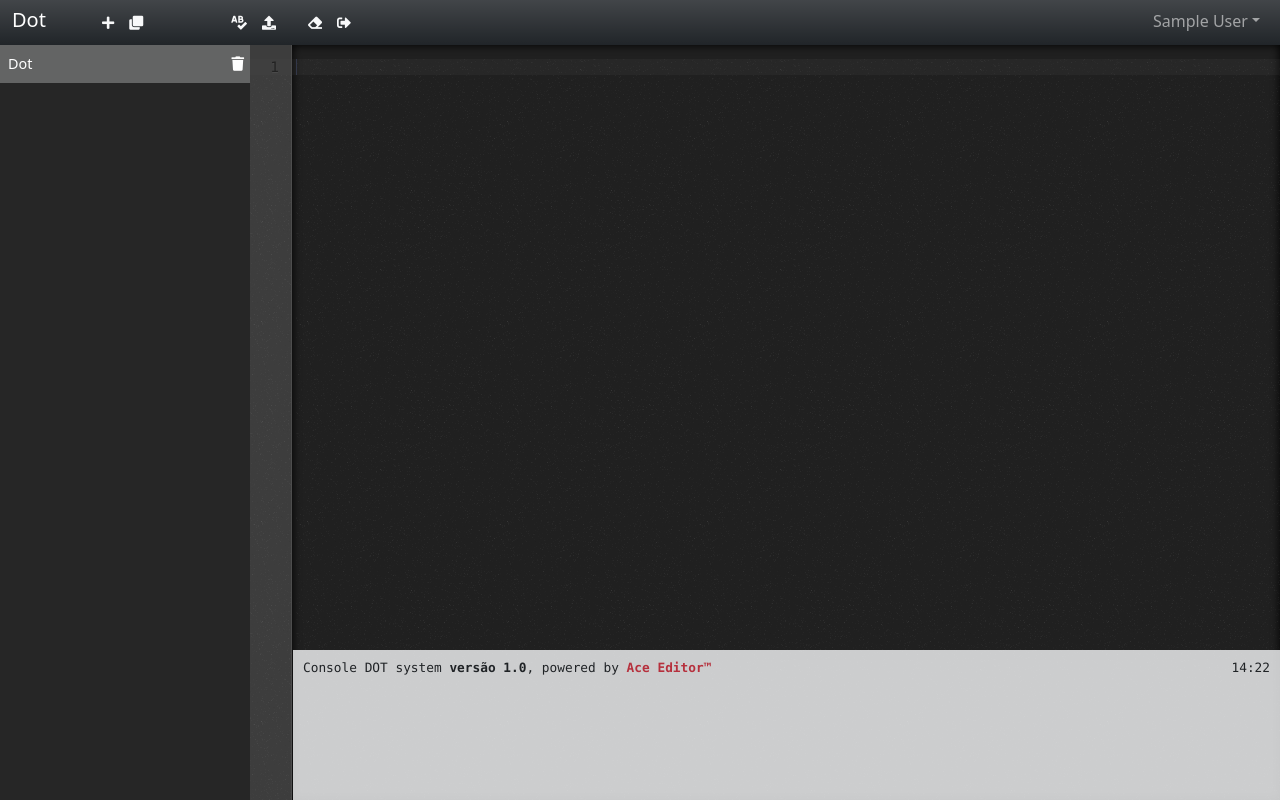
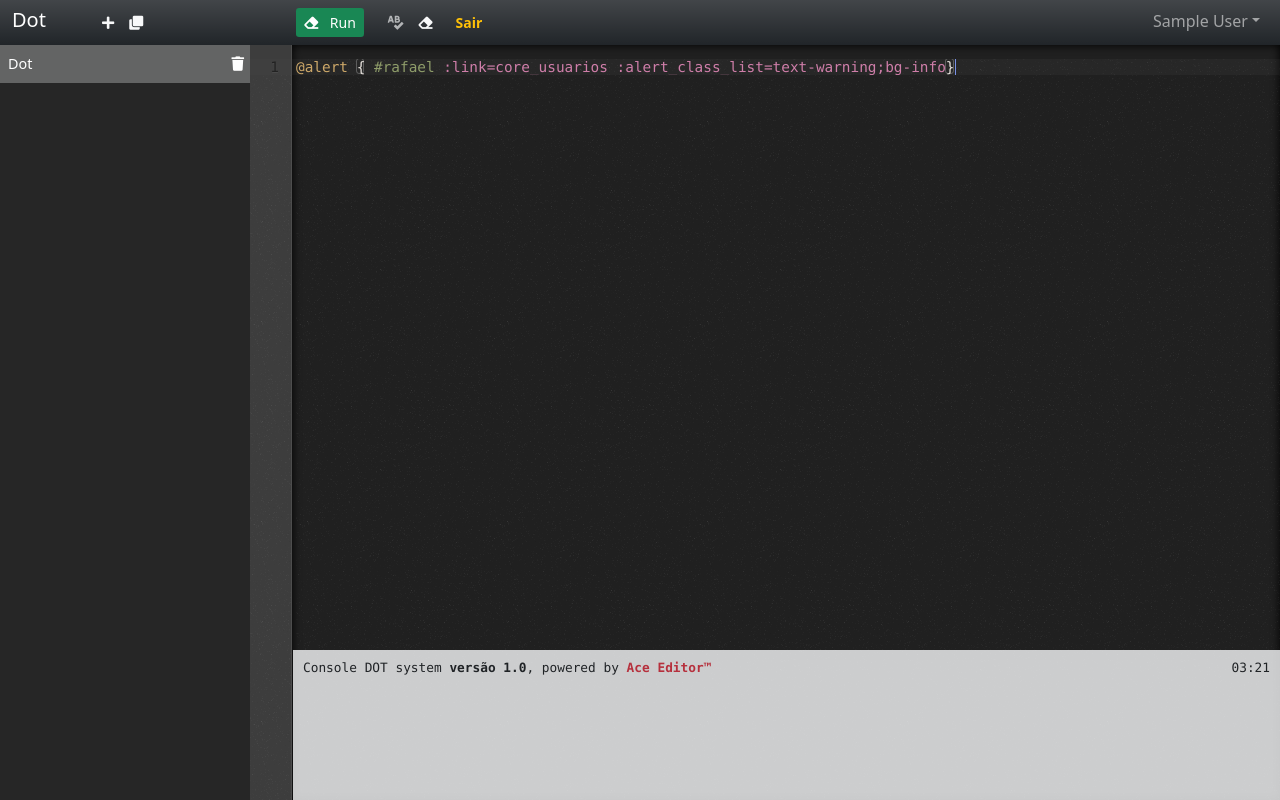
Before and after one commit to castelhano/dot, a Django app: page /console in a window 1280 px wide. Run offline with Django 3.2, Linux system fonts and the light colour scheme; the visitor is signed in with stand-in values (Sample User, id 1); some libraries are stand-ins or nearby versions.

Commit message:
Ajustes console

```diff
--- a/dot/app/core/docs.py
+++ b/dot/app/core/docs.py
@@ -5,7 +5,7 @@ from django.contrib import messages
 
 @login_required
 def docs(request):
-    return render(request,'core/docs/docs.html')
+    return render(request,'core/docs/core.html')
 
 @login_required
 def issues(request):
--- a/dot/app/core/views.py
+++ b/dot/app/core/views.py
@@ -5,6 +5,7 @@ from django.contrib import auth, messages
 from django.contrib.auth.models import User, Group, Permission
 from .models import Empresa, Log, Alerta
 from .forms import EmpresaForm, UserForm, GroupForm
+from datetime import datetime
 from django.http import HttpResponse
 from django.core import serializers
 from json import dumps
@@ -74,8 +75,13 @@ def run_script(request):
 
 @login_required
 def console(request):
-    c = '<span>Console DOT system <b>versão 1.0</b>, powered by <a href="https://ace.c9.io/" target="_blank" class="text-danger fw-bold text-decoration-none">Ace Editor&trade;</a></span><span>14:22</span>'
-    return render(request,'core/console.html',{'console':[c]})
+    h = datetime.now().strftime('%H:%M')
+    c = f'<p class="m-0 d-flex justify-content-between"><span>Console DOT system <b>versão 1.0</b>, powered by <a href="https://ace.c9.io/" target="_blank" class="text-danger fw-bold text-decoration-none">Ace Editor&trade;</a></span><span>{h}</span></p>'
+    if request.method == 'POST':
+        from .console import Run
+        r = Run(request.POST['script'])
+        c += f'<p class="m-0 d-flex justify-content-between">{r}<span>{h}</span></p>'
+    return render(request,'core/console.html',{'console':c})
 
 
 # METODOS ADD
--- a/dot/templates/core/console.html
+++ b/dot/templates/core/console.html
@@ -8,16 +8,19 @@
     <button type="button" class="btn btn-sm btn-outline-light border-0"><i class="fas fa-clone"></i></button>
   </div>
 </li>
-<li class="nav-item ms-5">
-  <div class="btn-group ms-4" role="group">
-    <button type="button" class="btn btn-sm btn-outline-light border-0"><i class="fas fa-spell-check"></i></button>
-    <button type="button" class="btn btn-sm btn-outline-light border-0"><i class="fas fa-upload"></i></button>
-  </div>
+<li class="nav-item" style="margin-left:145px;">
+  <form id="script_form" action="{% url 'console' %}" method="POST" autocomplete="off" onsubmit="return submitForm();">
+    {% csrf_token %}
+    <button type="submit" class="btn btn-sm btn-success border-0" title="Rodar Script"><i class="fas fa-eraser me-2"></i> Run</button>
+    <input type="hidden" id="id_script" name="script" value="">
+    <input type="hidden" id="id_console" name="console" value="">
+  </form>
 </li>
 <li class="nav-item">
   <div class="btn-group ms-3" role="group">
-    <a href="{% url 'console' %}" id="clear" class="btn btn-sm btn-outline-light border-0" title="Reverter Alterações"><i class="fas fa-eraser"></i></a>
-    <a href="{% url 'index' %}" id="home" class="btn btn-sm btn-outline-light border-0" title="Salvar e Fechar"><i class="fas fa-sign-out-alt"></i></a>
+    <button type="button" class="btn btn-sm btn-outline-light border-0" disabled><i class="fas fa-spell-check"></i></button>
+    <a href="{% url 'console' %}" id="clear" class="btn btn-sm btn-outline-light border-0" title="Reiniciar Console"><i class="fas fa-eraser"></i></a>
+    <a href="{% url 'index' %}" id="home" class="btn btn-sm btn-outline-warning px-3 border-0 fw-bold" title="Salvar e Fechar">Sair</a>
   </div>
 </li>
 {% endblock%}
@@ -39,12 +42,12 @@
   var SHORTCUT_MAP = {};
   function eventHandler(e){
     {% include '_component/script/global_handler.js' %}
-    else{
-      // let cadastro = false;
-      // try{cadastro = document.getElementById('menu_cadastro').classList.contains('show') ? true : false;}catch(err){}
-      // if(cadastro && e.key.toLowerCase() == 'e'){e.preventDefault();document.getElementById('cadastro_empresa').click();}
-      // else if(cadastro && e.key.toLowerCase() == 'g'){e.preventDefault();document.getElementById('cadastro_grupo').click();}
-    }
+    else{}}
+  function submitForm(){
+    document.getElementById('id_script').value = editor.getValue();
+    document.getElementById('id_console').value = document.getElementById('console_display').innerHTML;
+    console.log(document.getElementById('console_display').innerHTML);
+    return true;
   }
   // --------------------------------------------------------------------
   var editor = ace.edit("editor");
@@ -54,13 +57,14 @@
   editor.setShowPrintMargin(false);
   document.getElementById('editor').style.fontSize='0.9rem';
 
+
 var rules = editor.session.$mode.$highlightRules.getRules();
 for (var stateName in rules) {
     if (Object.prototype.hasOwnProperty.call(rules, stateName)) {
         rules[stateName].unshift(
         {token: 'keyword',regex: '@[A-z-0-9]+'},
         {token: 'variable',regex: '![A-z-0-9,-;]+'},
-        {token: 'constant',regex: ':[A-z-0-9,-;]+'},
+        {token: 'constant',regex: ':[A-z-0-9,-;=]+'},
         {token: 'string',regex: '#[A-z-0-9]+'},
         {token: 'invalid',regex: '<br>|<hr>'},
         {token: 'comment',regex: '__[A-z0-9À-ú,-; ]+__'},
@@ -69,12 +73,13 @@ for (var stateName in rules) {
     }
 }
 
-
-
 editor.session.$mode.$tokenizer = null;
 editor.session.bgTokenizer.setTokenizer(editor.session.$mode.getTokenizer());
 editor.session.bgTokenizer.start(0);
+editor.setValue('@alert { #rafael :link=core_usuarios :alert_class_list=text-warning;bg-info}',0);
+editor.navigateFileEnd();
+editor.focus();
 
 
-  {% endblock %}
+{% endblock %}
 </script>
--- a/dot/templates/core/docs/docs.html
+++ b/dot/templates/core/docs/core.html
@@ -1,7 +1,7 @@
 {% extends "layout/docs.html" %}
 {% load static %}
 
-{% block page_title %}index{% endblock %}
+{% block page_title %}core{% endblock %}
 
 {% block doc_container %}
 <h3 class="mb-0" id="doc_titulo">Documentação</h3>
@@ -23,7 +23,7 @@
 <div class="code"><code>sudo apt-get install git</code></div>
 <p>Clone o projeto para a máquina local</p>
 <div class="code"><code>git clone https://github.com/castelhano/dot.git</code></div>
-<div class="callout callout-orange my-3"><b>Atenção!</b> É necessário ter uma conta no github com acesso ao repositório da aplicação, entre em contato com o adminsitrador do sistema caso tenha problemas nesta etapa</div>
+<div class="callout callout-orange my-3">É necessário ter uma conta no github com acesso ao repositório da aplicação, entre em contato com o adminsitrador do sistema caso tenha problemas nesta etapa</div>
 <p>A aplicação utiliza por padrão o sistema de banco de dados <a href="https://www.sqlite.org/index.html" target="_blank">sqlite3</a>, que tem exelente desempenho e é de facil manutenção. Porém o django oferece suporte aos principais bancos de dados disponiveis, caso queira utilizar outro banco de dados vá até a parte de configuração do sistema <a class="fw-bold text-primary text-decoration-none pointer" onclick="goTo('config')">aqui</a>.</p>
 <p>O próximo comando cria o banco de dados, tabelas, indices e demais componentes para o BD definido.</p>
 <div class="code"><code>python manage.py migrate</code></div>
--- a/dot/templates/layout/editor.html
+++ b/dot/templates/layout/editor.html
@@ -73,10 +73,8 @@
   </div>
   {% block editor %}{% endblock %}
 
-  <div class="console bg-light font-monospace">
-    {% for item in console %}
-    <p class="m-0 d-flex justify-content-between">{{item|safe}}</p>
-    {% endfor %}
+  <div id="console_display" class="console bg-light font-monospace">
+    <p class="m-0 d-flex justify-content-between">{{console|safe}}</p>
   </div>
 
   {% for message in messages %}
```
Also changed, not shown: dot/app/core/console.py (added, +7 -0 lines).
